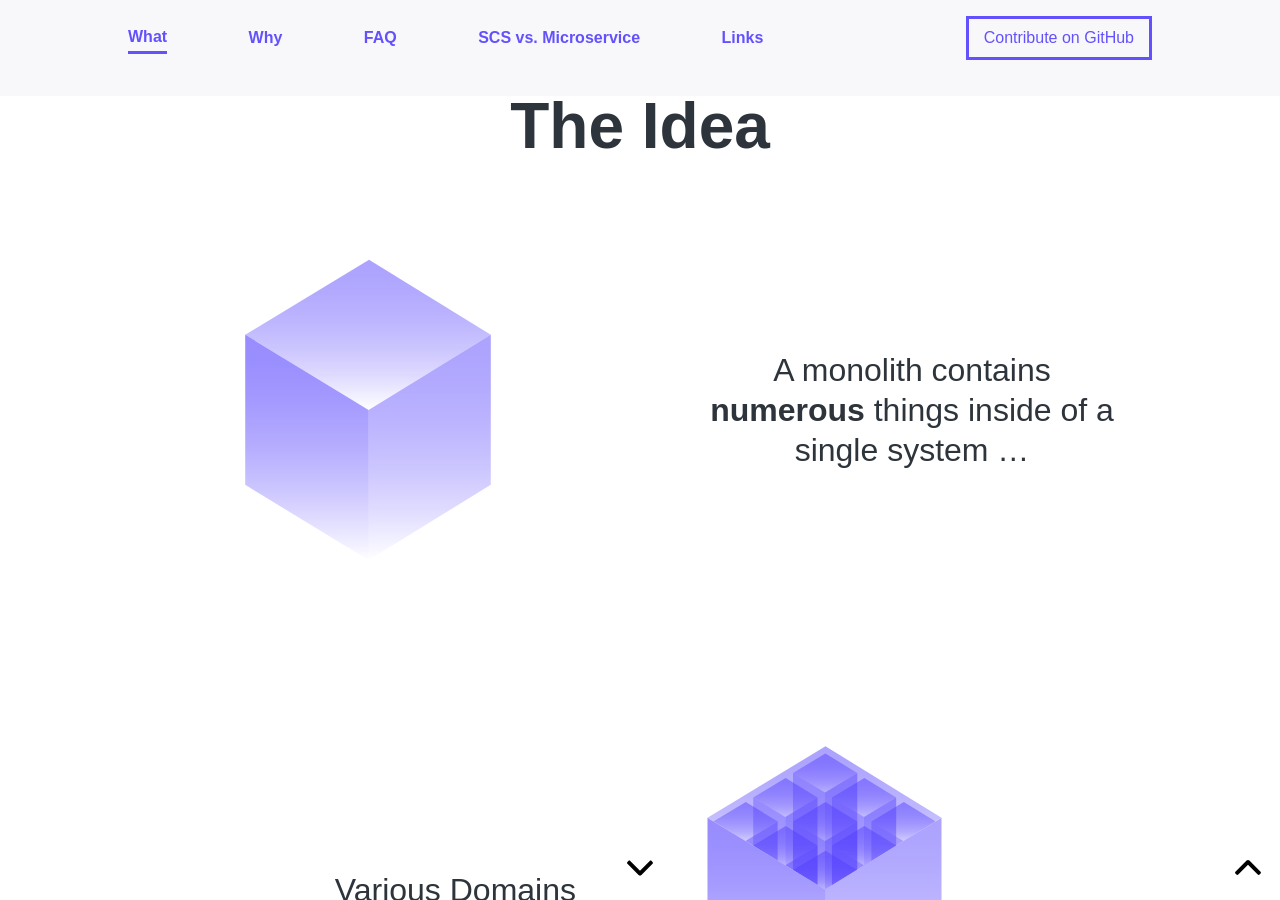
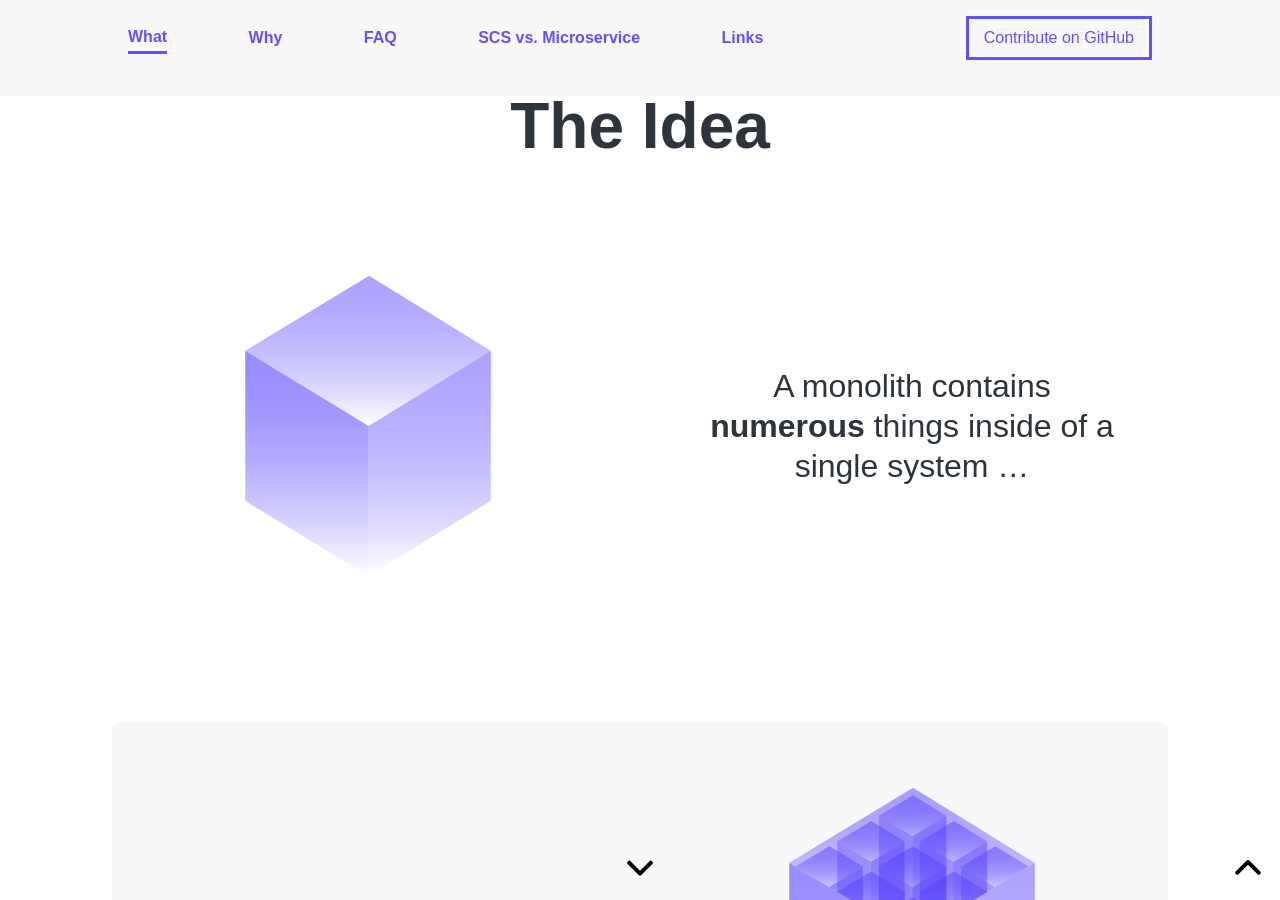
Before and after one commit to innoq/SCS, a Jekyll site: the page built from index.html, in a window 1280 px wide and 900 px high, scrolled down 3268 px. Built offline with Jekyll 4.4.1, drawn with Linux system fonts in a browser that asks for light colours; some web fonts are replaced.

Commit message:
add alternating "idea" backrounds

```diff
--- a/css/index.css
+++ b/css/index.css
@@ -123,6 +123,15 @@
   display: grid;
   grid-template-rows: repeat(2, 1fr);
   grid-template-columns: 1fr;
+  background-color: white;
+  padding: 1rem;
+  border-radius: 0.5rem;
+  width: 90%;
+  min-height: 25rem;
+}
+
+.idea:nth-of-type(even) {
+    background-color: var(--color-bg);
 }
 
 .idea div {
@@ -163,6 +172,9 @@
     grid-template-columns: repeat(2, 1fr);
     grid-template-rows: 1fr;
     gap: 2rem;
+	min-height: auto;
+	width: 100%;
+	/* background-color: var(--color-bg); */
   }
 
   .idea:nth-of-type(even) p {
@@ -193,7 +205,7 @@
   }
 
   .idea__img-container.idea__img--large img {
-    width: 30rem;
+    width: 28rem;
     max-width: none;
     max-height: none;
   }
```
